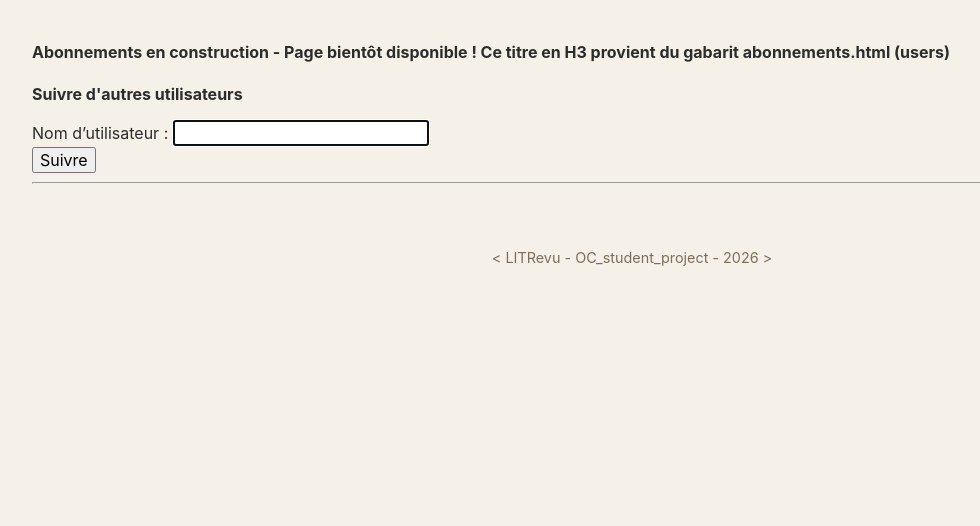
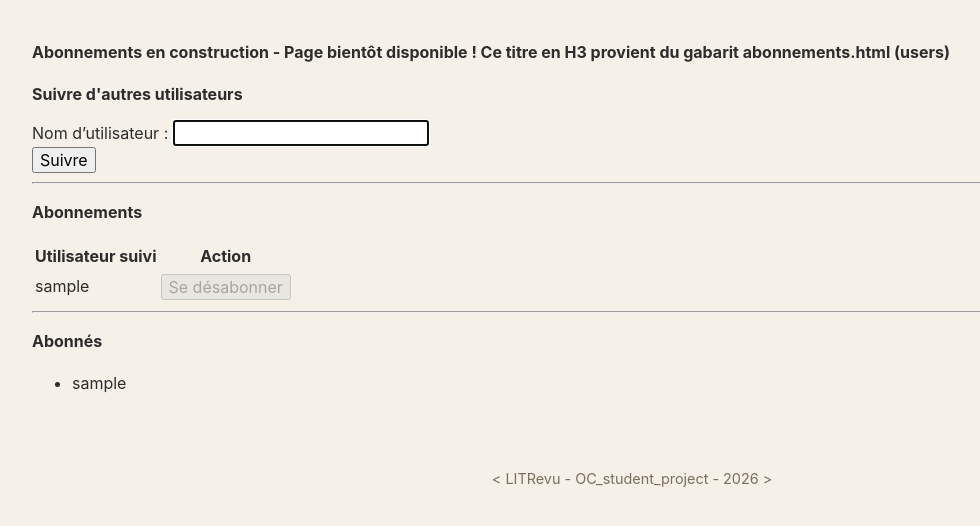
Before and after one commit to Nels-J/Projet9_LITRevu, a Django app: template users/templates/users/abonnements.html in a window 1280 px wide. Shown: the part 57-583 px from the top of the page, without its empty margins (8-988 px from the left). Run offline with Django 5.2, Linux system fonts and the light colour scheme; tables that the repository leaves empty hold one stand-in row (values such as "Sample post"); the template is opened without the code that fills it: values that come from a table or form of the project are taken from there, most other values are stand-ins (such as "Sample title", 1, 10 or a date in 2020).

Commit message:
Enhance abonnements.html: add sections for following and followers with conditional rendering for user interactions

```diff
--- a/users/templates/users/abonnements.html
+++ b/users/templates/users/abonnements.html
@@ -13,6 +13,7 @@
     <form method="post">
         {% csrf_token %}
         {{ form.non_field_errors }}
+
         <div>
             {{ form.username.label_tag }}
             {{ form.username }}
@@ -23,4 +24,46 @@
 
     <hr>
 
-{% endblock %}
+    <h3>Abonnements</h3>
+        {% if following %}
+            <table>
+                <thead>
+                    <tr>
+                        <th>Utilisateur suivi</th>
+                        <th>Action</th>
+                    </tr>
+                </thead>
+                <tbody>
+                    {% for follow in following %}
+                        <tr>
+                            <td>{{ follow.followed_user.username }}</td>
+                            <td>
+                                <!-- URL unfollow -->
+                                <button type="button" disabled>Se désabonner</button>
+                            </td>
+                        </tr>
+                    {% endfor %}
+                </tbody>
+            </table>
+
+        {% else %}
+            <p>Vous ne suivez encore personne.</p>
+
+        {% endif %}
+
+    <hr>
+
+    <h3>Abonnés</h3>
+        {% if followers %}
+            <ul>
+                {% for follow in followers %}
+                    <li>{{ follow.user.username }}</li>
+                {% endfor %}
+            </ul>
+
+        {% else %}
+            <p>Aucun utilisateur ne vous suit pour le moment.</p>
+
+        {% endif %}
+
+{% endblock %}s
```
